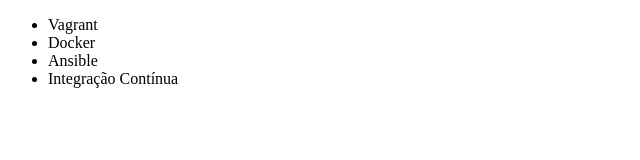
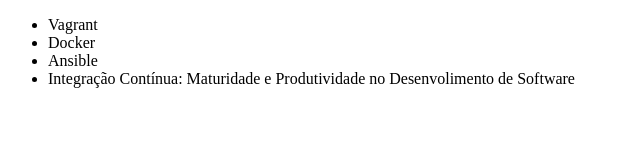
Before and after one commit to rafael-estevam/Alura-Git, a plain HTML site: page index.html in a window 1280 px wide. Shown: the whole page, without its empty margins (0-640 px from the left). Drawn offline with Linux system fonts and the light colour scheme.

Commit message:
Renomeando curso de Integração Contínua

```diff
--- a/index.html
+++ b/index.html
@@ -10,7 +10,7 @@
 		<li>Vagrant</li>
 		<li>Docker</li>
 		<li>Ansible</li>
-		<li>Integração Contínua</li>
+		<li>Integração Contínua: Maturidade e Produtividade no Desenvolimento de Software</li>
 	</ul>
 </body>
 </html>
```
